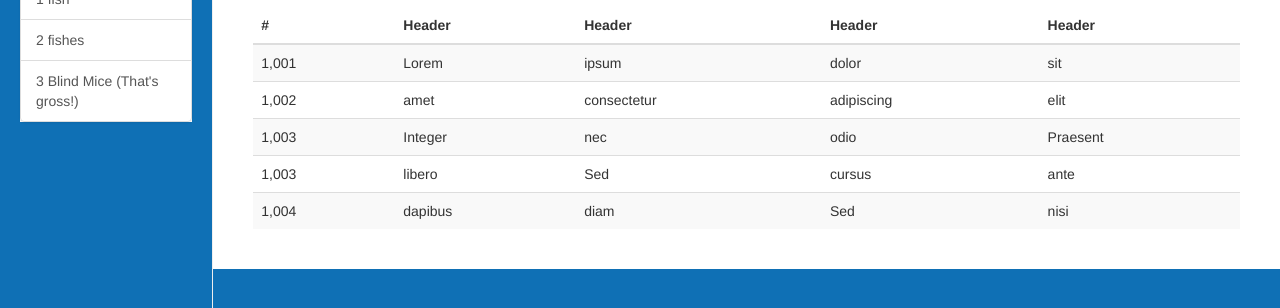
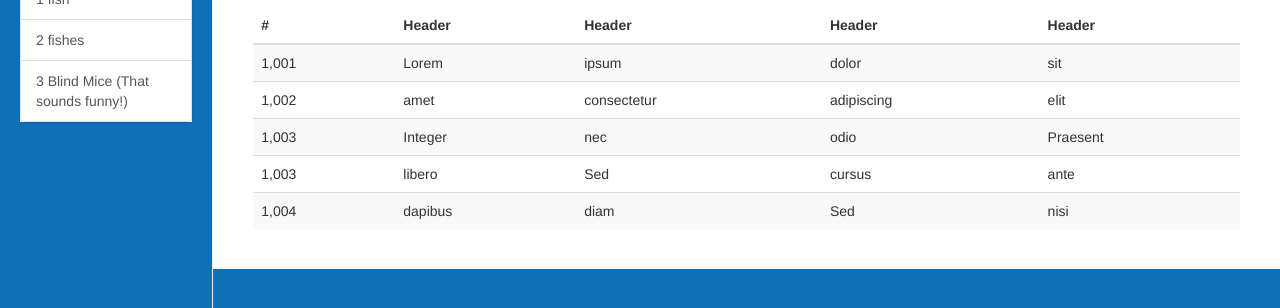
Before and after one commit to kbpontius/HTML-Project, a plain HTML site: page index.html in a window 1280 px wide. Shown: the part 176-484 px from the top of the page. Drawn offline with nearby package versions, Linux system fonts and the light colour scheme.

Commit message:
Updated the file again.

```diff
--- a/index.html
+++ b/index.html
@@ -56,7 +56,7 @@
                         <div class="list-group">
                             <a href="#" class="list-group-item">1 fish</a>
                             <a href="#" class="list-group-item">2 fishes</a>
-                            <a href="#" class="list-group-item">3 Blind Mice (That's gross!)</a>
+                            <a href="#" class="list-group-item">3 Blind Mice (That sounds funny!)</a>
                         </div>
                     </div>
                     <div role="tabpanel" class="tab-pane" id="combined">
```
